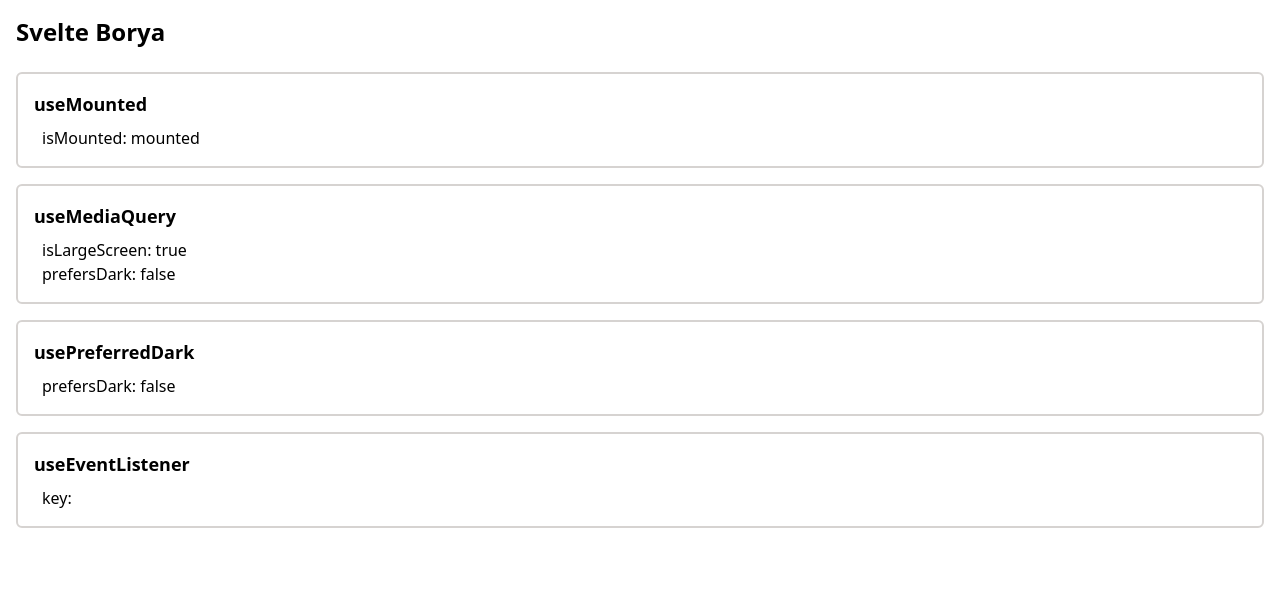
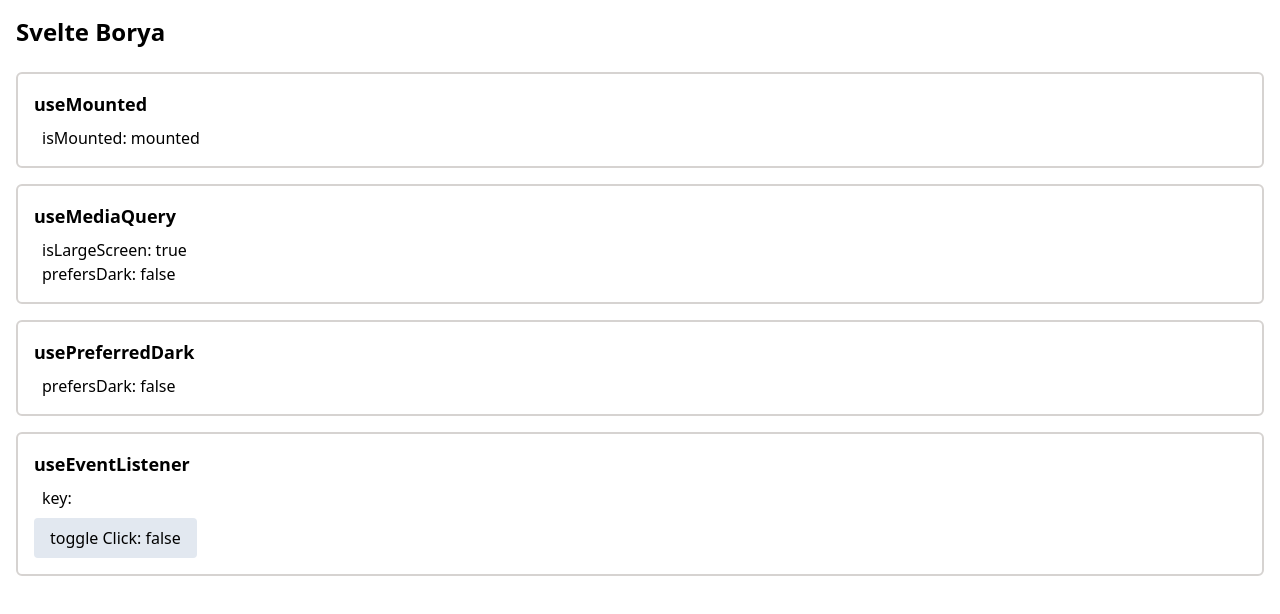
Before and after one commit to yamageji/svelte-borya, a SvelteKit app: page / in a window 1280 px wide. Shown: the top 614 px of the page. Built offline with nearby package versions, Linux system fonts and the light colour scheme.

Commit message:
fix: refactor useEventListener

```diff
--- a/src/core/useEventListener/demo.svelte
+++ b/src/core/useEventListener/demo.svelte
@@ -1,7 +1,17 @@
 <script lang="ts">
   import { useEventListener } from './index.svelte';
+  import { onMount } from 'svelte';
 
   let key = $state('');
+  let isClick = $state(false);
+
+  let divRef: Window | HTMLDivElement;
+
+  onMount(() => {
+    useEventListener(divRef, 'click', () => {
+      isClick = !isClick;
+    });
+  });
 
   useEventListener('keydown', (e) => {
     key = e.key;
@@ -13,5 +23,10 @@
 
   <div class="ml-2 mt-2">
     <p>key: {key}</p>
+    <p></p>
+  </div>
+
+  <div bind:this={divRef} class="mt-2 w-fit cursor-pointer rounded bg-slate-200 px-4 py-2">
+    toggle Click: {isClick}
   </div>
 </div>
--- a/src/core/useEventListener/index.svelte.ts
+++ b/src/core/useEventListener/index.svelte.ts
@@ -1,6 +1,6 @@
 /* eslint-disable @typescript-eslint/no-unsafe-function-type */
 /* eslint-disable @typescript-eslint/no-explicit-any */
-import { onDestroy, onMount } from 'svelte';
+import { onMount } from 'svelte';
 import type { Arrayable, Fn, MaybeGetter } from '../../shared';
 import { isObject, noop } from '../../shared';
 import { defaultWindow } from '../_configurable';
@@ -18,14 +18,7 @@
 }
 
 /**
- * Register using addEventListener on mounted, and removeEventListener automatically on unmounted.
- *
  * Overload 1: Omitted Window target
- *
- * @see https://vueuse.org/useEventListener
- * @param event
- * @param listener
- * @param options
  */
 export function useEventListener<E extends keyof WindowEventMap>(
   event: Arrayable<E>,
@@ -34,15 +27,7 @@
 ): Fn;
 
 /**
- * Register using addEventListener on mounted, and removeEventListener automatically on unmounted.
- *
  * Overload 2: Explicitly Window target
- *
- * @see https://vueuse.org/useEventListener
- * @param target
- * @param event
- * @param listener
- * @param options
  */
 export function useEventListener<E extends keyof WindowEventMap>(
   target: Window,
@@ -52,15 +37,7 @@
 ): Fn;
 
 /**
- * Register using addEventListener on mounted, and removeEventListener automatically on unmounted.
- *
  * Overload 3: Explicitly Document target
- *
- * @see https://vueuse.org/useEventListener
- * @param target
- * @param event
- * @param listener
- * @param options
  */
 export function useEventListener<E extends keyof DocumentEventMap>(
   target: DocumentOrShadowRoot,
@@ -70,15 +47,7 @@
 ): Fn;
 
 /**
- * Register using addEventListener on mounted, and removeEventListener automatically on unmounted.
- *
  * Overload 4: Explicitly HTMLElement target
- *
- * @see https://vueuse.org/useEventListener
- * @param target
- * @param event
- * @param listener
- * @param options
  */
 export function useEventListener<E extends keyof HTMLElementEventMap>(
   target: MaybeGetter<HTMLElement | null | undefined>,
@@ -88,15 +57,7 @@
 ): () => void;
 
 /**
- * Register using addEventListener on mounted, and removeEventListener automatically on unmounted.
- *
  * Overload 5: Custom event target with event type infer
- *
- * @see https://vueuse.org/useEventListener
- * @param target
- * @param event
- * @param listener
- * @param options
  */
 export function useEventListener<Names extends string, EventType = Event>(
   target: MaybeGetter<InferEventTarget<Names> | null | undefined>,
@@ -106,15 +67,7 @@
 ): Fn;
 
 /**
- * Register using addEventListener on mounted, and removeEventListener automatically on unmounted.
- *
  * Overload 6: Custom event target fallback
- *
- * @see https://vueuse.org/useEventListener
- * @param target
- * @param event
- * @param listener
- * @param options
  */
 export function useEventListener<EventType = Event>(
   target: MaybeGetter<EventTarget | null | undefined>,
@@ -153,6 +106,7 @@
   };
 
   const stopWatch = () => {
+    $effect(() => {
       cleanup();
       if (!target) return;
 
@@ -165,13 +119,17 @@
           );
         })
       );
+    });
+  };
+
+  const stop = () => {
+    stopWatch();
+    cleanup();
   };
 
   onMount(() => {
-    stopWatch();
+    stop();
   });
-
-  onDestroy(stop);
 
   return {
     get value() {
```
Lines whose indentation alone changed are shown as unchanged.
